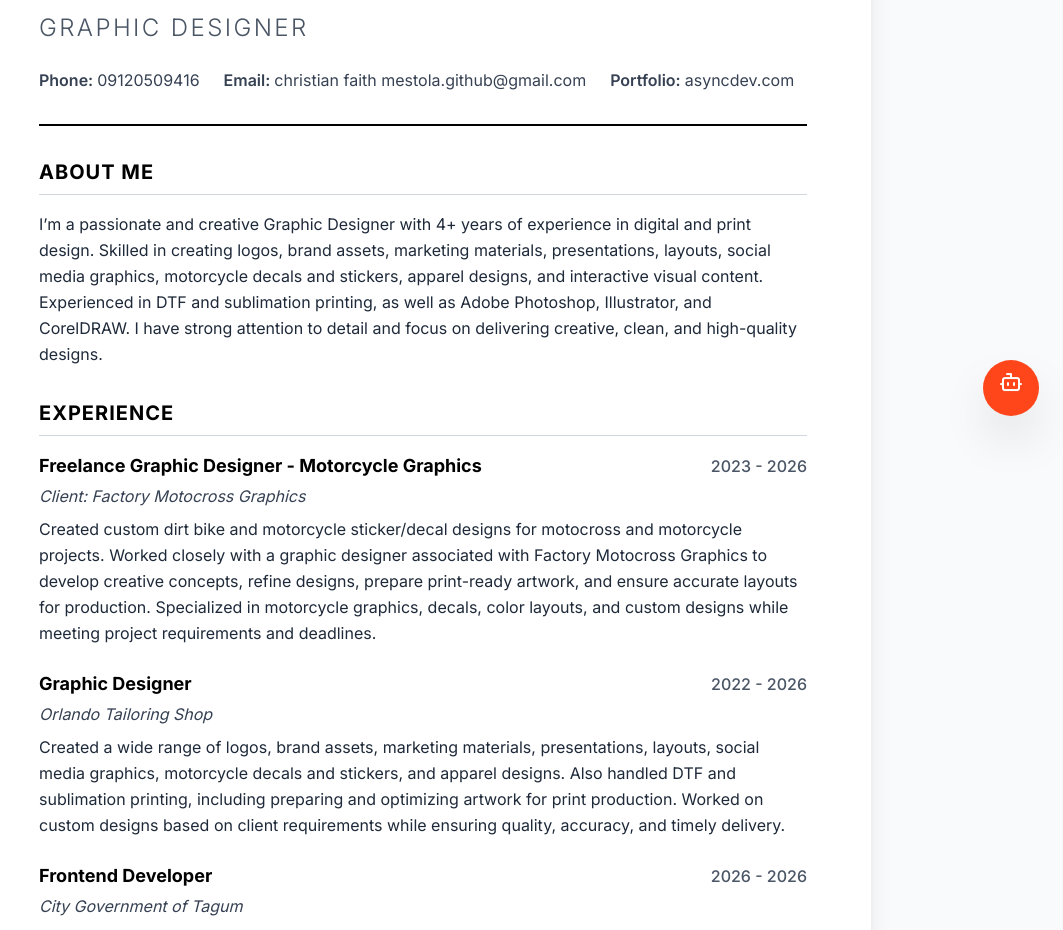
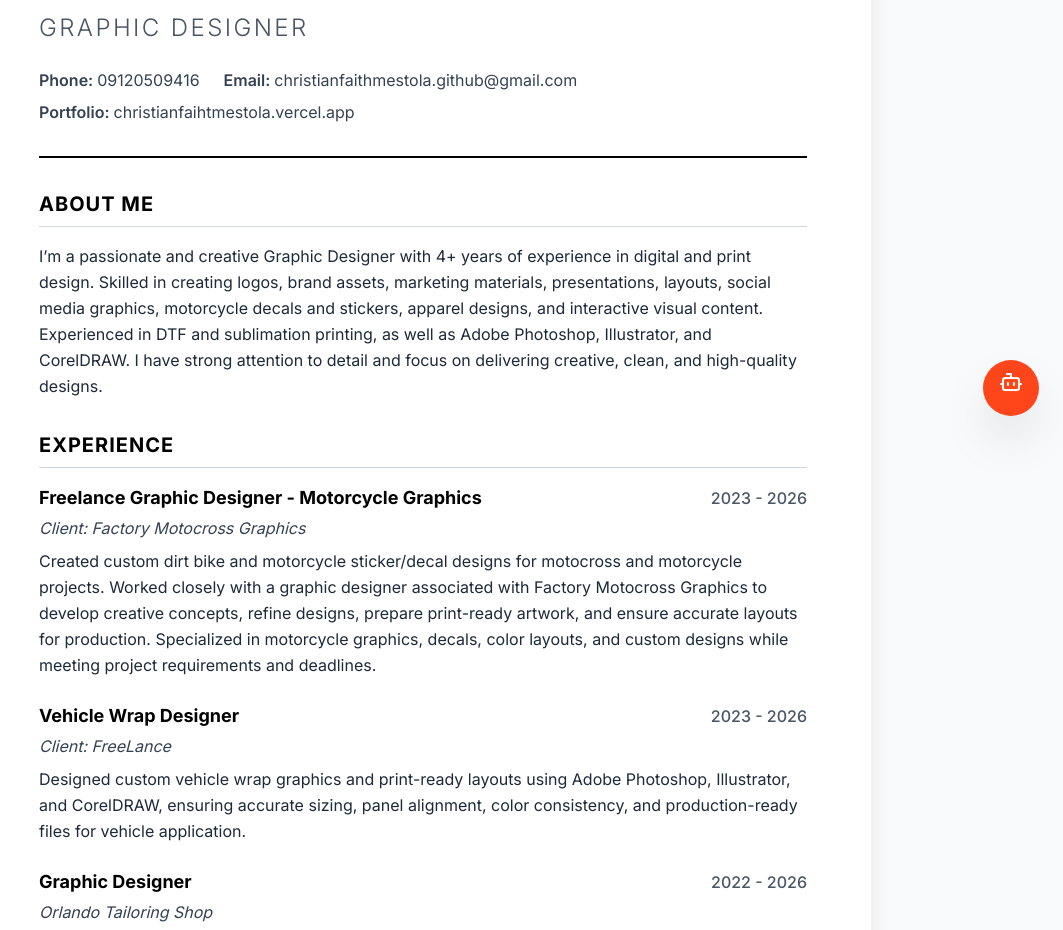
Before and after one commit to channy051022/graphic-design-portfolio, a Next.js app: page /resume in a window 1280 px wide. Shown: the part 360-1290 px from the top of the page, without its empty margins (217-1280 px from the left). Built offline with nearby package versions, Linux system fonts and the light colour scheme.

Commit message:
feat: add resume data file for portfolio

```diff
--- a/src/data/resume.ts
+++ b/src/data/resume.ts
@@ -3,8 +3,8 @@ export const resumeData = {
   title: "Graphic Designer",
   contact: {
     phone: "09120509416",
-    email: "christian faith mestola.github@gmail.com",
-    portfolio: "asyncdev.com"
+    email: "christianfaithmestola.github@gmail.com",
+    portfolio: "christianfaihtmestola.vercel.app"
   },
   about: "I’m a passionate and creative Graphic Designer with 4+ years of experience in digital and print design. Skilled in creating logos, brand assets, marketing materials, presentations, layouts, social media graphics, motorcycle decals and stickers, apparel designs, and interactive visual content. Experienced in DTF and sublimation printing, as well as Adobe Photoshop, Illustrator, and CorelDRAW. I have strong attention to detail and focus on delivering creative, clean, and high-quality designs.",
   experience: [
@@ -14,18 +14,19 @@ export const resumeData = {
       company: "Client: Factory Motocross Graphics",
       description: "Created custom dirt bike and motorcycle sticker/decal designs for motocross and motorcycle projects. Worked closely with a graphic designer associated with Factory Motocross Graphics to develop creative concepts, refine designs, prepare print-ready artwork, and ensure accurate layouts for production. Specialized in motorcycle graphics, decals, color layouts, and custom designs while meeting project requirements and deadlines."
     },
+        {
+      title: "Vehicle Wrap Designer",
+      duration: "2023 - 2026",
+      company: "Client: FreeLance",
+      description: "Designed custom vehicle wrap graphics and print-ready layouts using Adobe Photoshop, Illustrator, and CorelDRAW, ensuring accurate sizing, panel alignment, color consistency, and production-ready files for vehicle application."
+    },
     {
       title: "Graphic Designer",
       duration: "2022 - 2026",
       company: "Orlando Tailoring Shop",
       description: "Created a wide range of logos, brand assets, marketing materials, presentations, layouts, social media graphics, motorcycle decals and stickers, and apparel designs. Also handled DTF and sublimation printing, including preparing and optimizing artwork for print production. Worked on custom designs based on client requirements while ensuring quality, accuracy, and timely delivery."
     },
-    {
-      title: "Frontend Developer",
-      duration: "2026 - 2026",
-      company: "City Government of Tagum",
-      description: "Developed and maintained responsive and user-friendly web applications using Vue.js, Quasar, JavaScript, Pinia, HTML, and CSS. Integrated REST APIs, implemented interactive UI components, managed application state, and worked with backend services to deliver functional web features. Focused on creating clean, responsive, and accessible interfaces while debugging issues and improving overall application performance."
-    }
+
   ],
   education: [
     {
```
